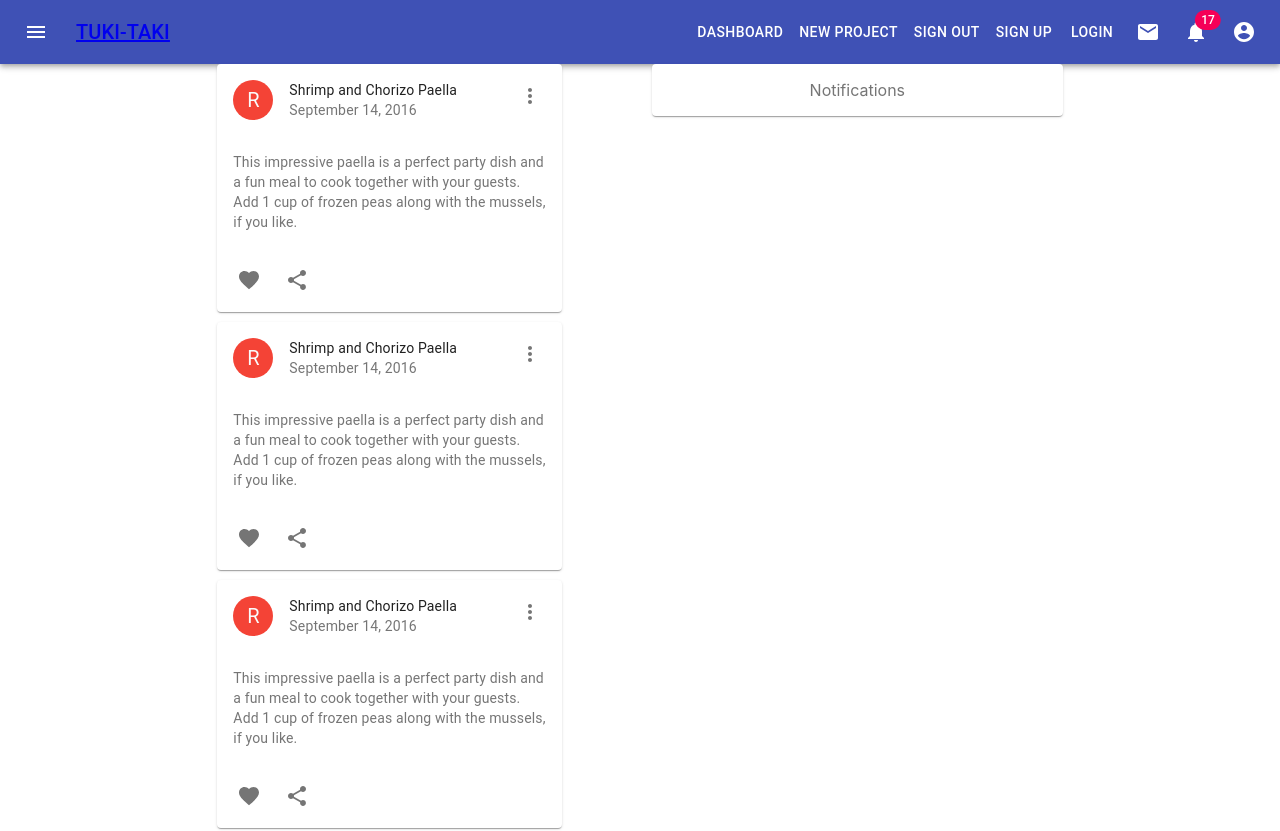
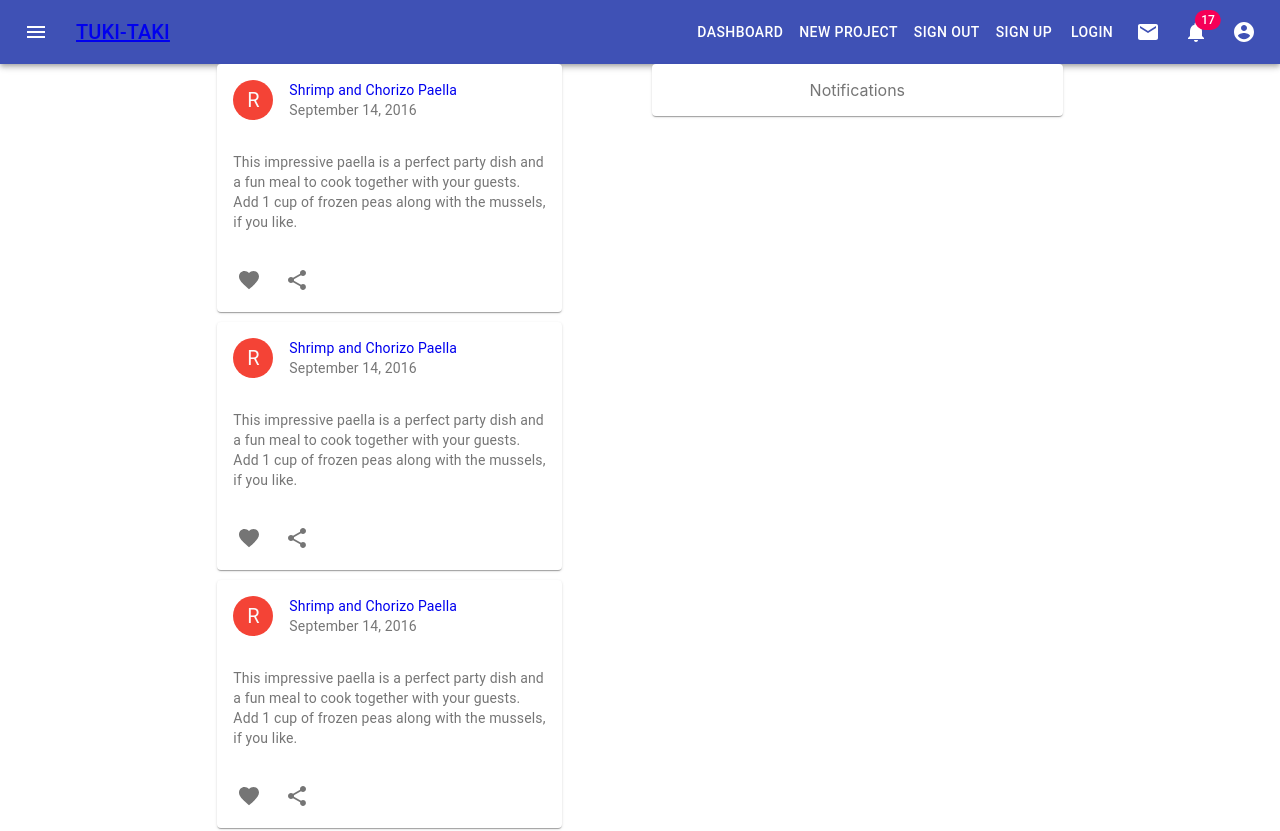
Before and after one commit to sarjis-abdullah/react-tuki-taki, a React (Create React App) app: page /dashboard in a window 1280 px wide. Shown: the top 831 px of the page. Built offline with nearby package versions, Linux system fonts and the light colour scheme.

Commit message:
path designed

```diff
--- a/src/App.js
+++ b/src/App.js
@@ -10,6 +10,7 @@ function App() {
         <Navbar />
         <Switch>
           <Route path="/dashboard" component={Dashboard}></Route>
+          <Route exact path="/" component={Dashboard}></Route>
           <Route path="/project/:id" component={Project}></Route>
         </Switch>
       </div>
--- a/src/components/projects/ProjectSummary.js
+++ b/src/components/projects/ProjectSummary.js
@@ -12,7 +12,7 @@ import { red } from '@material-ui/core/colors';
 import FavoriteIcon from '@material-ui/icons/Favorite';
 import ShareIcon from '@material-ui/icons/Share';
 import MoreVertIcon from '@material-ui/icons/MoreVert';
-
+import { Link as RouterLink } from 'react-router-dom'
 const useStyles = makeStyles((theme) => ({
 	root: {
 		maxWidth: 345,
@@ -41,20 +41,17 @@ export default function RecipeReviewCard() {
 	const classes = useStyles();
 	return (
 		<Card className={classes.root}>
+			<RouterLink to="project/1" style={{textDecoration:'none'}}>
 				<CardHeader
 					avatar={
 						<Avatar aria-label="recipe" className={classes.avatar}>
 							R
           </Avatar>
 					}
-				action={
-					<IconButton aria-label="settings">
-						<MoreVertIcon />
-					</IconButton>
-				}
 					title="Shrimp and Chorizo Paella"
 					subheader="September 14, 2016"
 				/>
+			</RouterLink>
 			<CardContent>
 				<Typography variant="body2" color="textSecondary" component="p">
 					This impressive paella is a perfect party dish and a fun meal to cook together with your
```
Lines whose indentation alone changed are shown as unchanged.
